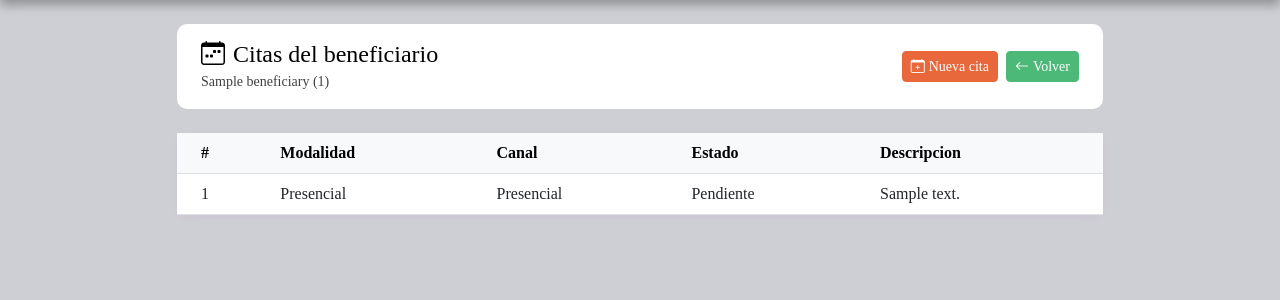
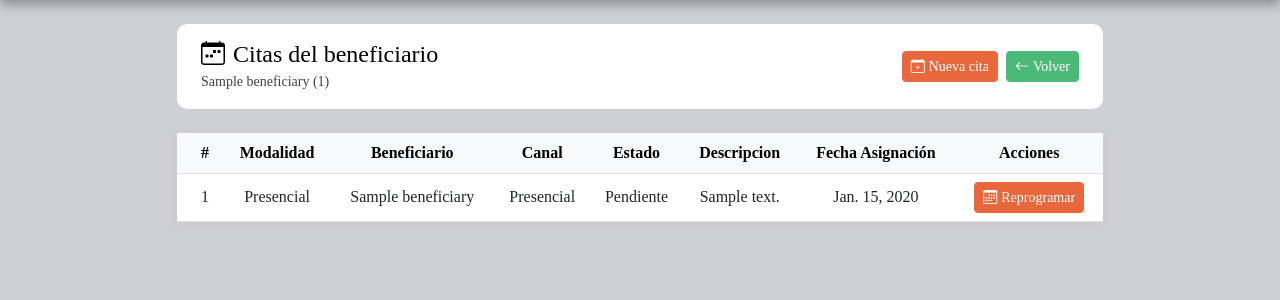
Before and after one commit to SamuBoc/Buro, a Django app: page /citas/beneficiario/1/ in a window 1280 px wide. Shown: the part 56-356 px from the top of the page. Run offline with Django 5.2, Linux system fonts and the light colour scheme; a user stored in the database is signed in; tables that the repository leaves empty hold one stand-in row (values such as "Sample post"); data that the repository does not hold is empty.

Commit message:
feat(cite): agregando la funcionalidad de reprogramar una cita, para ello se realizo un nuevo template y se adicciono un form que unicamente tiene el campo de fecha asignada. Facilitando el proceso de unicamente actualziar el atributo de fecha de asignación de una cita sin compromenter toda la entidad. Además de que el programa muestra la actual fecha asignada al usuario para que decida o no elegir una nueva fecha

```diff
--- a/Gestion_de_Casos_T4/cite/templates/cite/cite_list.html
+++ b/Gestion_de_Casos_T4/cite/templates/schedule/cite_list.html
@@ -28,20 +28,30 @@
                         <thead class="table-light">
                             <tr>
                                 <th class="ps-4">#</th>
-                                <th>Modalidad</th>
-                                <th>Canal</th>
-                                <th>Estado</th>
-                                <th>Descripcion</th>
+                                <th class="text-center">Modalidad</th>
+                                <th class="text-center">Beneficiario</th>
+                                <th class="text-center">Canal</th>
+                                <th class="text-center">Estado</th>
+                                <th class="text-center">Descripcion</th>
+                                <th class="text-center">Fecha Asignación</th>
+                                <th class="text-center">Acciones</th>
                             </tr>
                         </thead>
                         <tbody>
                             {% for cite in cites %}
                             <tr>
                                 <td class="ps-4">{{ cite.id }}</td>
-                                <td>{{ cite.get_modality_cite_display }}</td>
-                                <td>{{ cite.request_cite }}</td>
-                                <td>{{ cite.get_state_cite_display }}</td>
-                                <td>{{ cite.description }}</td>
+                                <td class="text-center">{{ cite.get_modality_cite_display }}</td>
+                                <td class="text-center">{{ cite.beneficiary.name }}</td>
+                                <td class="text-center">{{ cite.request_cite }}</td>
+                                <td class="text-center">{{ cite.get_state_cite_display }}</td>
+                                <td class="text-center">{{ cite.description }}</td>
+                                <td class="text-center">{{ cite.date_assigned }}</td>
+                                <td class="text-center">
+                                    <a href="{% url 'reschedule_cite' cite.pk %}" class="btn btn-sm btn-primary">
+                                        <i class="bi bi-calendar3 me-1"></i>Reprogramar
+                                    </a>
+                                </td>
                             </tr>
                             {% endfor %}
                         </tbody>
--- a/Gestion_de_Casos_T4/cite/urls.py
+++ b/Gestion_de_Casos_T4/cite/urls.py
@@ -5,4 +5,5 @@ from . import views
 urlpatterns = [
     path('beneficiario/<str:beneficiary_id>/agendar/', views.create_cite, name='create_cite'),
     path('beneficiario/<str:beneficiary_id>/', views.beneficiary_cites, name='beneficiary_cites'),
+    path('beneficiario/<str:pk>/reprogramar/', views.reschedule_cite, name='reschedule_cite')
 ]
--- a/Gestion_de_Casos_T4/cite/views.py
+++ b/Gestion_de_Casos_T4/cite/views.py
@@ -4,7 +4,7 @@ from django.shortcuts import get_object_or_404, redirect, render
 
 from beneficiary.models import Beneficiary
 
-from .forms import CiteForm
+from .forms import CiteForm, Reschedule_Cite
 from .models import Cite
 
 
@@ -24,7 +24,7 @@ def create_cite(request, beneficiary_id):
 	else:
 		form = CiteForm()
 
-	return render(request, 'cite/cite_form.html', {
+	return render(request, 'schedule/cite_form.html', {
 		'form': form,
 		'beneficiary': beneficiary,
 	})
@@ -35,7 +35,27 @@ def beneficiary_cites(request, beneficiary_id):
 	beneficiary = get_object_or_404(Beneficiary, pk=beneficiary_id)
 	cites = Cite.objects.filter(beneficiary=beneficiary).order_by('-id')
 
-	return render(request, 'cite/cite_list.html', {
+	return render(request, 'schedule/cite_list.html', {
 		'beneficiary': beneficiary,
 		'cites': cites,
 	})
+
+@login_required
+def reschedule_cite(request, pk):
+	cite = get_object_or_404(Cite, pk=pk)
+
+	if request.method == 'POST':
+		form = Reschedule_Cite(request.POST, instance=cite)
+
+		if form.is_valid():
+			form.save()
+			return redirect('beneficiary_cites', beneficiary_id = cite.beneficiary_id)
+		else:
+			print(form.errors)
+			messages.error(request, 'Corrige los errores del formulario')
+
+	else: form = Reschedule_Cite(instance=cite)
+	return render(request, 'reschedule/reschedule_cite.html', {
+		'form': form,
+		'cite': cite
+	})
```
Also changed, not shown: Gestion_de_Casos_T4/cite/forms.py (+15 -0 lines), Gestion_de_Casos_T4/cite/templates/reschedule/reschedule_cite.html (added, +43 -0 lines), Gestion_de_Casos_T4/cite/templates/schedule/cite_form.html (renamed from Gestion_de_Casos_T4/cite/templates/cite/cite_form.html).
